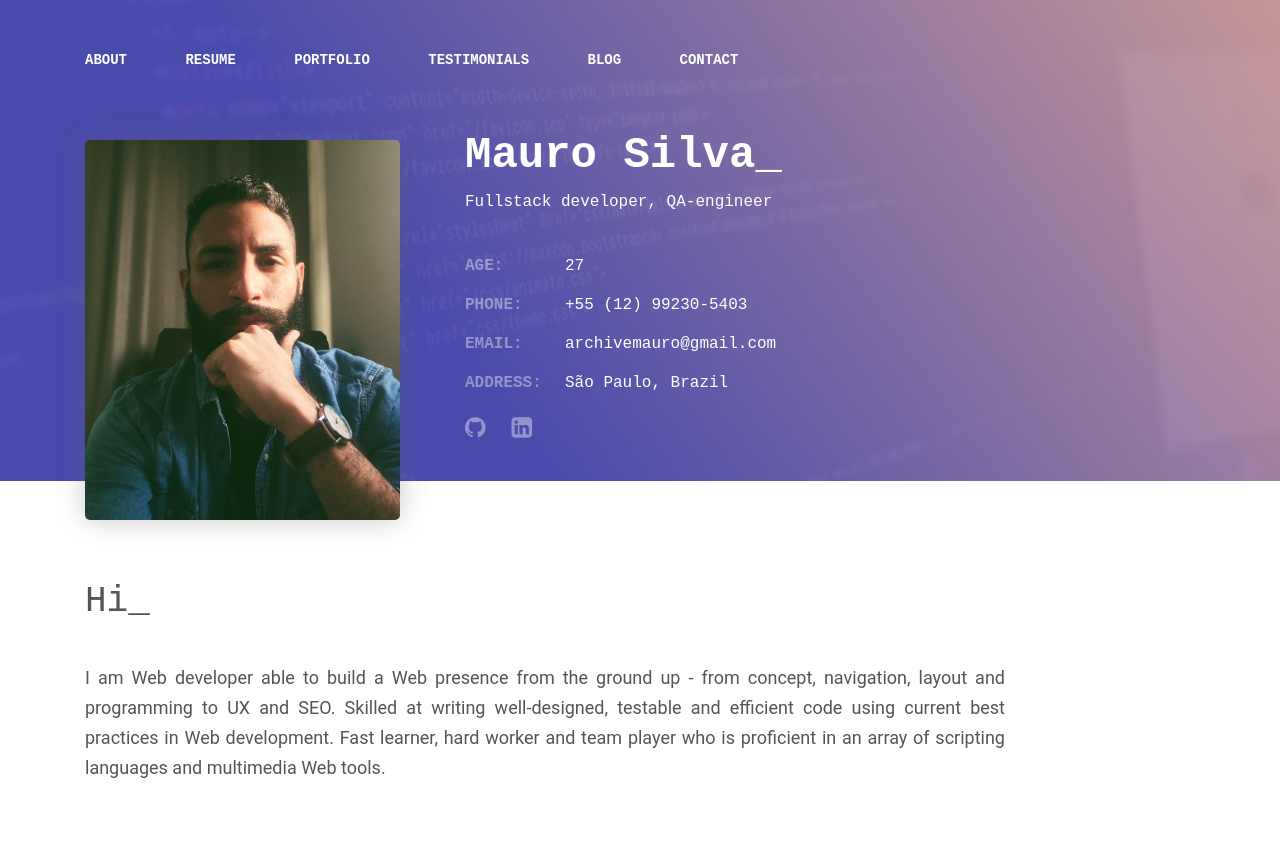
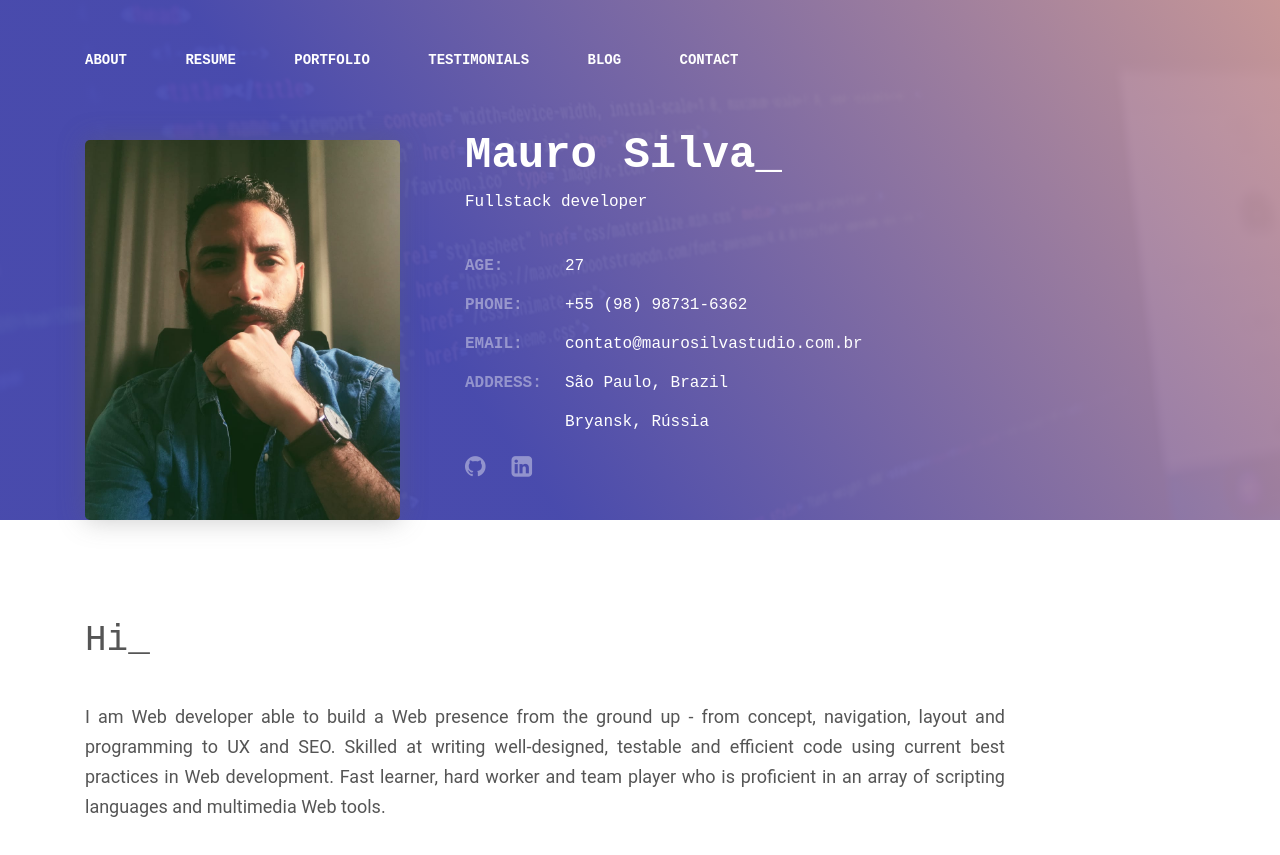
Before and after one commit to archivemauro/resume, a plain HTML site: page index.html in a window 1280 px wide. Shown: the top 855 px of the page. Drawn offline with Linux system fonts and the light colour scheme; some icons are missing; a web font is replaced by a local one.

Commit message:
Update index.html

```diff
--- a/index.html
+++ b/index.html
@@ -69,17 +69,18 @@
         </div>
         <div class="col-md-8">
           <p class="personal-profile__name">Mauro Silva_</p>
-          <p class="personal-profile__work">Fullstack developer, QA-engineer</p>
+          <p class="personal-profile__work">Fullstack developer</p>
           <div class="personal-profile__contacts">
             <dl class="contact-list contact-list__opacity-titles">
               <dt>Age:</dt>
               <dd>27</dd>
               <dt>Phone:</dt>
-              <dd><a href="tel:5512992305403">+55 (12) 99230-5403</a></dd>
+              <dd><a href="tel:5512992305403">+55 (98) 98731-6362</a></dd>
               <dt>Email:</dt>
-              <dd><a href="mailto:archivemauro@gmail.com">archivemauro@gmail.com</a></dd>
+              <dd><a href="mailto:archivemauro@gmail.com">contato@maurosilvastudio.com.br</a></dd>
               <dt>Address:</dt>
               <dd>São Paulo, Brazil</dd>
+              <dd>Bryansk, Rússia</dd>
             </dl>
           </div>
           <p class="personal-profile__social">
```
